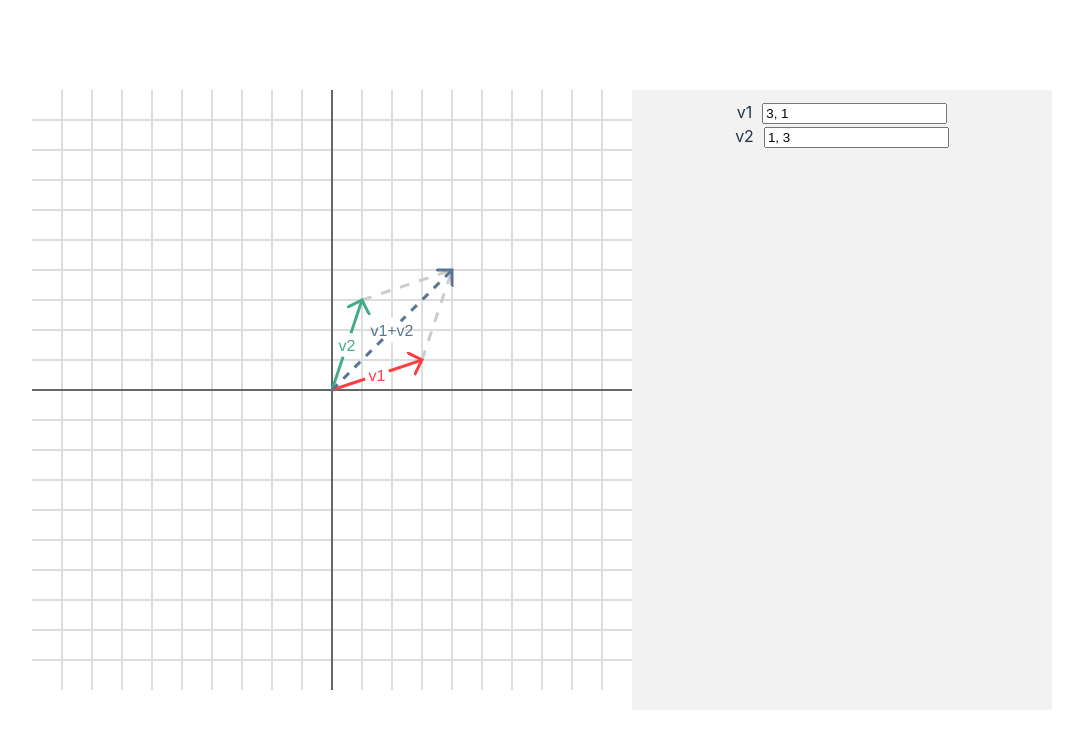
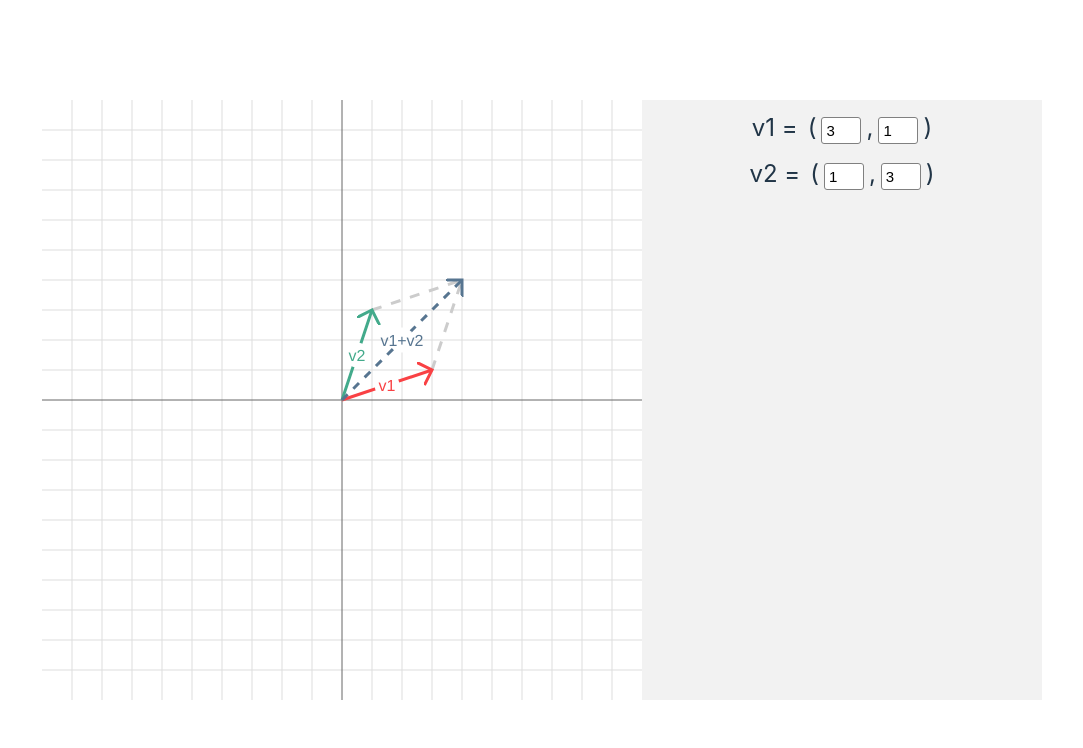
Before and after one commit to nolandc/vectors, a Vue app: page / in a window 1280 px wide. Shown: the top 748 px of the page, without its empty margins (98-1181 px from the left). Built offline with nearby package versions, Linux system fonts and the light colour scheme.

Commit message:
make inputs change vectors

```diff
--- a/package.json
+++ b/package.json
@@ -17,6 +17,8 @@
   },
   "devDependencies": {
     "@vitejs/plugin-vue": "^5.0.4",
+    "sass": "^1.77.2",
+    "sass-loader": "^14.2.1",
     "typescript": "^5.2.2",
     "vite": "^5.2.0",
     "vue-tsc": "^2.0.6"
--- a/src/App.vue
+++ b/src/App.vue
@@ -1,16 +1,20 @@
 <script setup lang="ts">
   import VectorInput from "./components/VectorInput.vue"
 
-  import { ref } from 'vue'
+  import { Ref, ref } from 'vue'
   import Vector from "./vector";
   import Grid from "./grid";
   import SVGVector from "./SVGVector";
   import SVGGrid from "./SVGGrid";
   import SVG from 'svg.js'
+  import SVGLine from "./SVGLine";
 
   const v1 = ref(new Vector(3, 1))
   const v2 = ref(new Vector(1, 3))
   let v1plusv2 = new Vector(4, 4)
+
+  const svg1: Ref<SVGVector | null> = ref(null)
+  const svg2: Ref<SVGVector | null> = ref(null)
 
   function createVis() {
     let grid = new Grid(20, 20, 600, 600)
@@ -22,24 +26,19 @@
 
     new SVGGrid(grid, draw)
 
-    let svg1m = new SVGVector(v1.value, grid, draw)
+    let svg1m = new SVGLine(v2.value, v1.value, grid, draw)
       .color('#cccccc')
-      .origin(v2.value)
-      .showArrow(false)
       .strokeDashArray("10")
 
-    let svg2m = new SVGVector(v2.value, grid, draw)
+    let svg2m = new SVGLine(v1.value, v2.value, grid, draw)
       .color('#cccccc')
-      .origin(v1.value)
-      .interactable(false)
-      .showArrow(false)
       .strokeDashArray("10")
 
-    let svg1 = new SVGVector(v1.value, grid, draw, "v1")
+    svg1.value = new SVGVector(v1.value, grid, draw, "v1")
       .color('#f94144')
       .interactable(true)
 
-    let svg2 = new SVGVector(v2.value, grid, draw, "v2")
+    svg2.value = new SVGVector(v2.value, grid, draw, "v2")
       .color('#43aa8b')
       .interactable(true)
 
@@ -50,26 +49,27 @@
     let updateComputedVecs = () => {
       v1plusv2 = v1.value.plus(v2.value)
       sumSVG.update(v1plusv2)
-      svg1m.update(v1plusv2).origin(v2.value)
-      svg2m.update(v1plusv2).origin(v1.value)
+      svg1m.start(v2.value).end(v1plusv2)
+      svg2m.start(v1.value).end(v1plusv2)
     }
 
-    svg1.onChange({update: (vec) => {
+    svg1.value.onChange({update: (vec) => {
+      console.log('vec changed...')
       v1.value = vec
       updateComputedVecs()
     }})
 
-    svg2.onChange({update: (vec) => {
+    svg2.value.onChange({update: (vec) => {
       v2.value = vec
       updateComputedVecs()
     }})
 
-    svg1.on('mousedown', function (vec) {
+    svg1.value.on('mousedown', function (vec) {
         selectedVector = vec
         console.log(selectedVector)
     })
 
-    svg2.on('mousedown', function (vec) {
+    svg2.value.on('mousedown', function (vec) {
         selectedVector = vec
         console.log(selectedVector)
     })
@@ -102,9 +102,9 @@
     <div id="chart">
 
     </div>
-    <div id="details">
-      <VectorInput label="v1" :vector="v1"/>
-      <VectorInput label="v2" :vector="v2"/>
+    <div id="details" v-if="svg1 != undefined && svg2 != undefined">
+      <VectorInput label="v1" :vector="v1" @updated="v => svg1?.update(v)"/>
+      <VectorInput label="v2" :vector="v2" @updated="v => svg2?.update(v)"/>
     </div>
   </div>
 </template>
@@ -124,6 +124,7 @@
 }
 
 #details {
+  box-sizing: border-box;
   padding: 10px;
 }
 </style>
--- a/src/SVGGrid.ts
+++ b/src/SVGGrid.ts
@@ -2,7 +2,7 @@ import Grid from "./grid"
 import SVG from 'svg.js';
 import Vector from "./vector";
 
-let gridStrokeSize = 2
+let gridStrokeSize = 1
 let lightGray = '#dddddd'
 let darkGray = '#666666'
 
--- /dev/null
+++ b/src/SVGLine.ts
@@ -0,0 +1,70 @@
+import Grid from "./grid";
+import Vector from "./vector";
+import SVG from 'svg.js';
+
+class SVGLine {
+    from?: Vector
+    to: Vector
+
+    grid: Grid
+    lineColor: string = 'red'
+    context: SVG.Doc
+    label?: string
+
+    line: SVG.Line
+    text?: SVG.Text
+    textBackground?: SVG.Rect
+
+    constructor(from: Vector, to: Vector, grid: Grid, context: SVG.Doc, label?: string) {
+        this.context = context
+        this.from = from
+        this.to = to
+        this.label = label
+        this.grid = grid
+
+        this.line = this.context
+          .line(this.grid.vectorLineFromUnitVec(this.from, to))
+          .stroke({color: this.lineColor, width: 3})
+
+        if (label != undefined) {
+            this.textBackground = this.context.circle(25).fill('white')
+            this.text = this.context
+                .text(label)
+                .style({'user-select': 'none'})
+        }
+        this.start(from).end(to)
+    }
+
+    color(color: string) {
+        this.lineColor = color
+        this.line.stroke({color: this.lineColor, width: 3})
+        this.text?.fill(color)
+        return this
+    }
+
+    strokeDashArray(strokeDashArray: string) {
+        this.line.attr({'stroke-dasharray': strokeDashArray})
+        return this
+    }
+
+    start(origin: Vector) {
+        this.from = origin
+        let points = this.grid.unitToPx(this.from.invertY())
+        this.line.attr({x1: points.x, y1: points.y})
+        return this
+    }
+
+    end(to: Vector) {
+        this.to = to
+        let pxVec = this.grid.unitToPx(to.invertY())
+        this.line.attr({x2: pxVec.x, y2: pxVec.y})
+
+        let c = this.line.bbox()
+        this.text?.cx(c.x + c.width/2).cy(c.y + c.height/2)
+        this.textBackground?.cx(c.x + c.width/2).cy(c.y + c.height/2)
+
+        return this
+    }
+}
+
+export default SVGLine
--- a/src/components/VectorInput.vue
+++ b/src/components/VectorInput.vue
@@ -1,6 +1,7 @@
 
 <script setup lang="ts">
-    import { PropType, computed } from 'vue';
+
+import { PropType, onUpdated, ref } from 'vue';
 import Vector from '../vector';
 
 const props = defineProps({
@@ -10,22 +11,69 @@
         required: true
     }
 })
-    const vecString = computed(() => props.vector.x + ", " + props.vector.y)
+
+const emit = defineEmits(['updated'])
+
+const x = ref(props.vector.x.toString())
+const y = ref(props.vector.y.toString())
+
+onUpdated(() => {
+    x.value = props.vector.x.toString()
+    y.value = props.vector.x.toString()
+})
+
+
+let updateX = (value: string) => {
+    let numValue = Number(value)
+    x.value = value
+
+    if (!Number.isNaN(numValue)) {
+        emit('updated', new Vector(numValue, props.vector.y))
+    }
+}
+
+let updateY = (value: string) => {
+    let numValue = Number(value)
+    y.value = value
+    if (!Number.isNaN(numValue)) {
+        emit('updated', new Vector(props.vector.x, numValue))
+    }
+}
+
 </script>
 
 <template>
-    <div class="container">
-        <label class="vec-label">{{ props.label }} </label>
-        <input type="text" :value="vecString">
+    <div class="vector-input">
+        <label class="vec-label">{{ props.label }} =</label>
+        <span class="vector-notation">(</span>
+        <input type="text" inputmode="numeric" :value="x" @input="event => updateX((event.target as HTMLInputElement).value)">
+        <span class="vector-notation">,</span>
+        <input type="text" inputmode="numeric" :value="y" @input="event => updateY((event.target as HTMLInputElement).value)">
+        <span class="vector-notation">)</span>
     </div>
 </template>
 
 
-<style>
-.container {
+<style lang="scss">
+
+.vector-input {
     display: block;
+    margin-bottom: 10px;
+    font-size: 24px;
+    input {
+        display: inline-block;
+        width: 30px;
+        font-size: 15px;
+        padding: 4px;
+        margin: 0 5px;
+        border-radius: 3px;
+        border: 1px solid gray;
     }
     .vec-label {
         margin-right: 10px;
     }
+}
+
+
+
 </style>
```
Also changed, not shown: src/main.ts (line endings or trailing spaces), 1 other file (tests, documents, lock files or other folders). Lines whose indentation alone changed are shown as unchanged.
